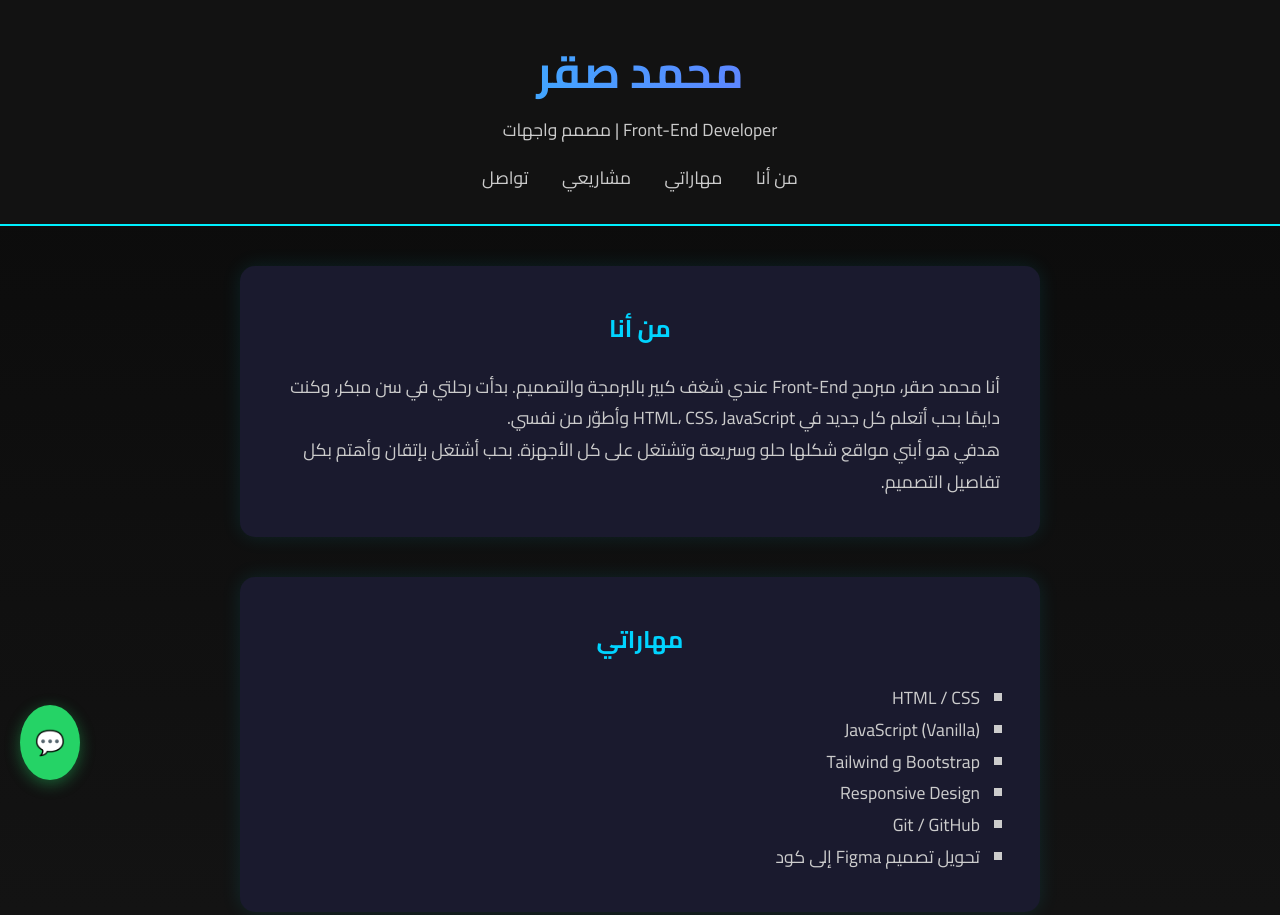
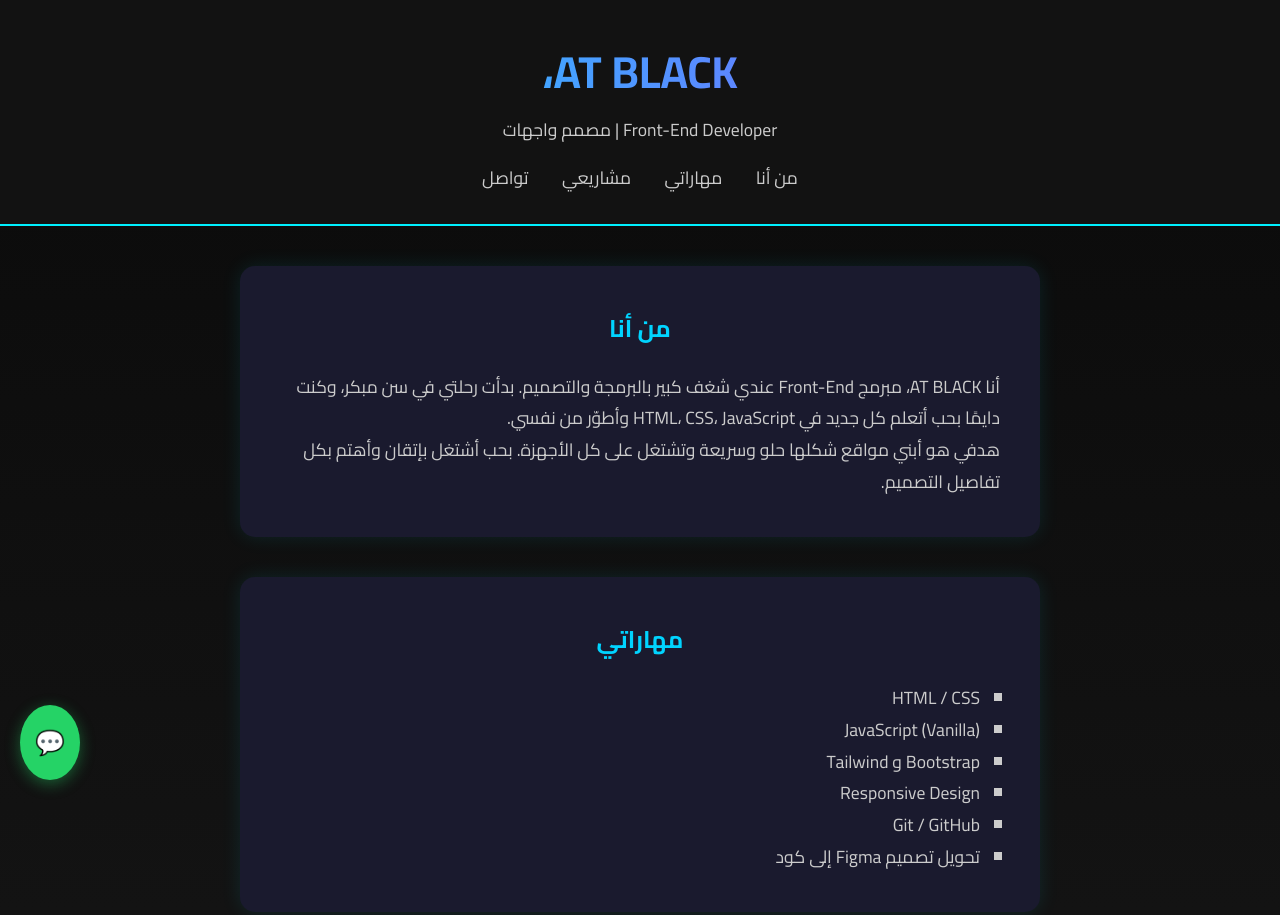
Before and after one commit to AT-FOR-GAMES/my-web, a plain HTML site: page index.html in a window 1280 px wide. Shown: the top 915 px of the page. Drawn offline with Linux system fonts and the light colour scheme.

Commit message:
Add files via upload

```diff
--- a/index.html
+++ b/index.html
@@ -108,7 +108,7 @@
 <body>
 
 <header>
-  <h1>محمد صقر</h1>
+  <h1>AT BLACK،</h1>
   <p>Front-End Developer | مصمم واجهات</p>
   <nav>
     <a href="#about">من أنا</a>
@@ -120,7 +120,7 @@
 
 <section id="about">
   <h2>من أنا</h2>
-  <p>أنا محمد صقر، مبرمج Front-End عندي شغف كبير بالبرمجة والتصميم. بدأت رحلتي في سن مبكر، وكنت دايمًا بحب أتعلم كل جديد في HTML، CSS، JavaScript وأطوّر من نفسي.</p>
+  <p>أنا AT BLACK، مبرمج Front-End عندي شغف كبير بالبرمجة والتصميم. بدأت رحلتي في سن مبكر، وكنت دايمًا بحب أتعلم كل جديد في HTML، CSS، JavaScript وأطوّر من نفسي.</p>
   <p>هدفي هو أبني مواقع شكلها حلو وسريعة وتشتغل على كل الأجهزة. بحب أشتغل بإتقان وأهتم بكل تفاصيل التصميم.</p>
 </section>
 
```
